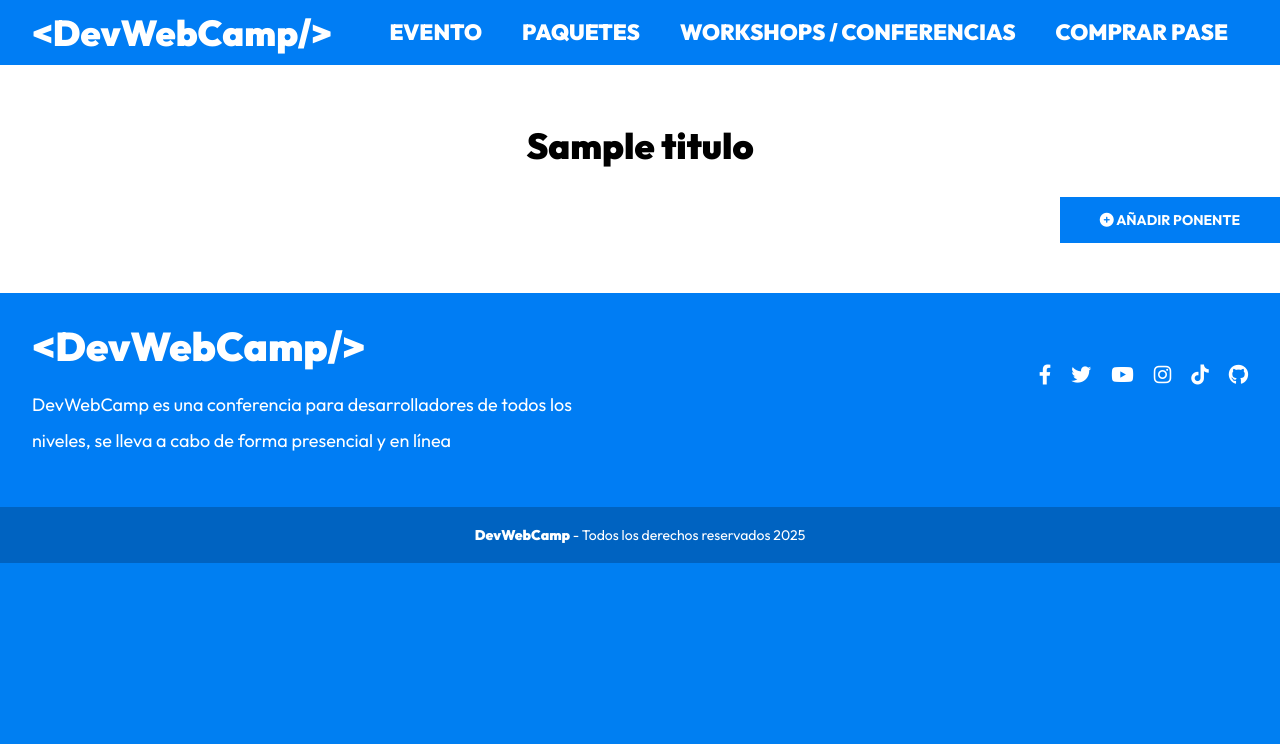
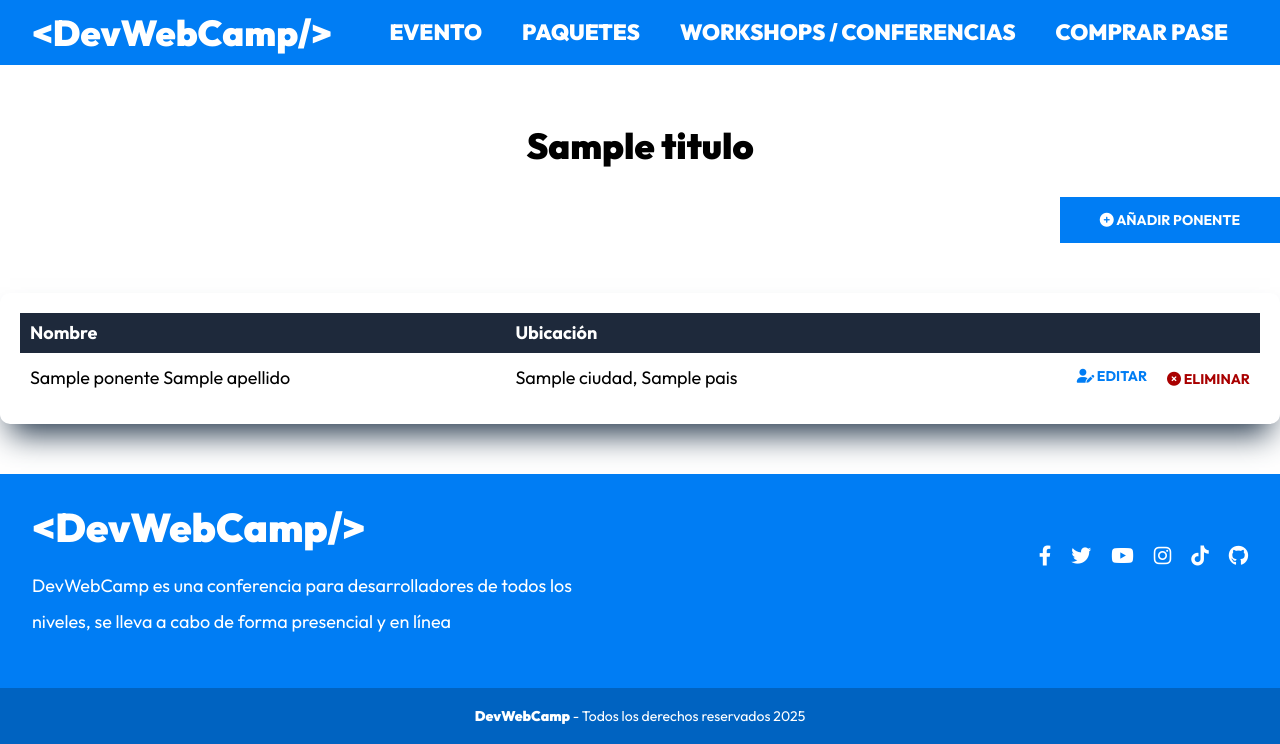
Before and after one commit to MarianaOngay17/DevWebCamp-ProyectoFinal, a PHP site: template views/admin/ponentes/index.php in a window 1280 px wide. Shown: the part 600-1344 px from the top of the page. Before the commit the page ends 1163 px from the top, so only its background shows below. Run offline with PHP 8.4, Linux system fonts and the light colour scheme; the template is opened without the code that fills it: most values are stand-ins (such as "Sample title", 1, 10 or a date in 2020); some libraries are stand-ins or nearby versions.

Commit message:
Avance Listado Ponentes

```diff
--- a/public/index.php
+++ b/public/index.php
@@ -40,6 +40,8 @@ $router->get('/admin/dashboard', [DashboardController::class, 'index']);
 $router->get('/admin/ponentes', [PonentesController::class, 'index']);
 $router->get('/admin/ponentes/crear', [PonentesController::class, 'crear']);
 $router->post('/admin/ponentes/crear', [PonentesController::class, 'crear']);
+$router->get('/admin/ponentes/editar', [PonentesController::class, 'editar']);
+$router->post('/admin/ponentes/editar', [PonentesController::class, 'editar']);
 
 $router->get('/admin/eventos', [EventosController::class, 'index']);
 
--- a/src/scss/admin/_index.scss
+++ b/src/scss/admin/_index.scss
@@ -1 +1,2 @@
 @forward 'dashboard';
+@forward 'table';
--- /dev/null
+++ b/src/scss/admin/_table.scss
@@ -0,0 +1,56 @@
+@use 'base/variables' as v;
+@use 'base/mixins' as m;
+@use 'sass:color';
+
+.table{
+    width: 100%;
+    border-collapse: collapse;
+
+    &__thead{
+        background-color: v.$gris-oscuro;
+        color: v.$blanco;
+    }
+
+    &__th{
+        padding: 1rem;
+        text-align: left;
+    }
+
+    &__tr {
+        &:nth-child(even){
+            background-color: color.adjust(v.$gris-claro, $lightness: -5%) ;
+        }
+    }
+
+    &__td{
+        padding: 1.5rem 1rem;
+
+        &--acciones{
+            @extend .table__td;
+            display: flex;
+            justify-content: flex-end;
+            gap: 2rem;
+        }
+    }
+
+    &__accion{
+        all: unset;
+        text-transform: uppercase;
+        font-size: 1.4rem;
+        font-weight: v.$bold;
+
+        &--editar{
+            color: v.$azul;
+        }
+
+        &--eliminar{
+            color: v.$rojo;
+        }
+
+        &:hover{
+            cursor: pointer;
+        }
+    }
+
+
+}
--- a/views/admin/ponentes/index.php
+++ b/views/admin/ponentes/index.php
@@ -6,3 +6,44 @@
         Añadir Ponente
     </a>
 </div>
+
+<div class="dashboard__contenedor">
+    <?php if(!empty($ponentes)) { ?>
+        <table class="table">
+            <thead class="table__thead">
+                <tr>
+                    <th scope="col" class="table__th">Nombre</th>
+                    <th scope="col" class="table__th">Ubicación</th>
+                    <th scope="col" class="table__th"></th>
+                </tr>
+            </thead>
+
+            <tbody class="table__tbody">
+                <?php foreach($ponentes as $ponente) { ?>
+                    <tr class="table__tr">
+                        <td class="table__td">
+                            <?php echo $ponente->nombre . " " . $ponente->apellido; ?>
+                        </td>
+                        <td class="table__td">
+                            <?php echo $ponente->ciudad . ", " . $ponente->pais; ?>
+                        </td>
+                        <td class="table__td--acciones">
+                            <a class="table__accion table__accion--editar" href="/admin/ponentes/editar?id=<?php echo $ponente->id?>">
+                                <i class="fa-solid fa-user-pen"></i>
+                                Editar
+                            </a>
+                            <form class="table__formulario">
+                                <button class="table__accion table__accion--eliminar" type="submit">
+                                    <i class="fa-solid fa-circle-xmark"></i>
+                                    Eliminar
+                                </button>
+                            </form>
+                        </td>
+                    </tr>
+                <?php } ?>
+            </tbody>
+        </table>
+    <?php } else { ?>
+        <p class="text-center">No Hay Ponentes Aún</p>
+    <?php } ?>
+</div>
```
Also changed, not shown: controllers/PonentesController.php (+30 -2 lines), views/admin/ponentes/editar.php (added, +19 -0 lines), README.md, public/build/css/app.css, 1 other file.
